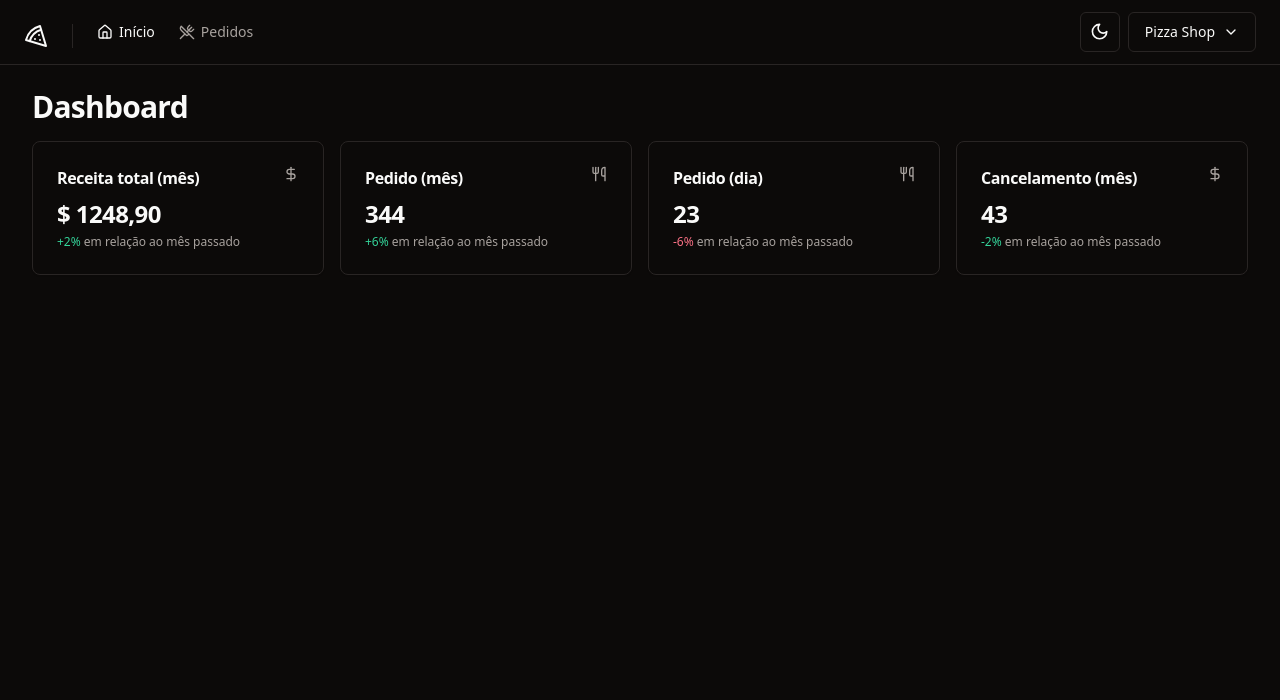
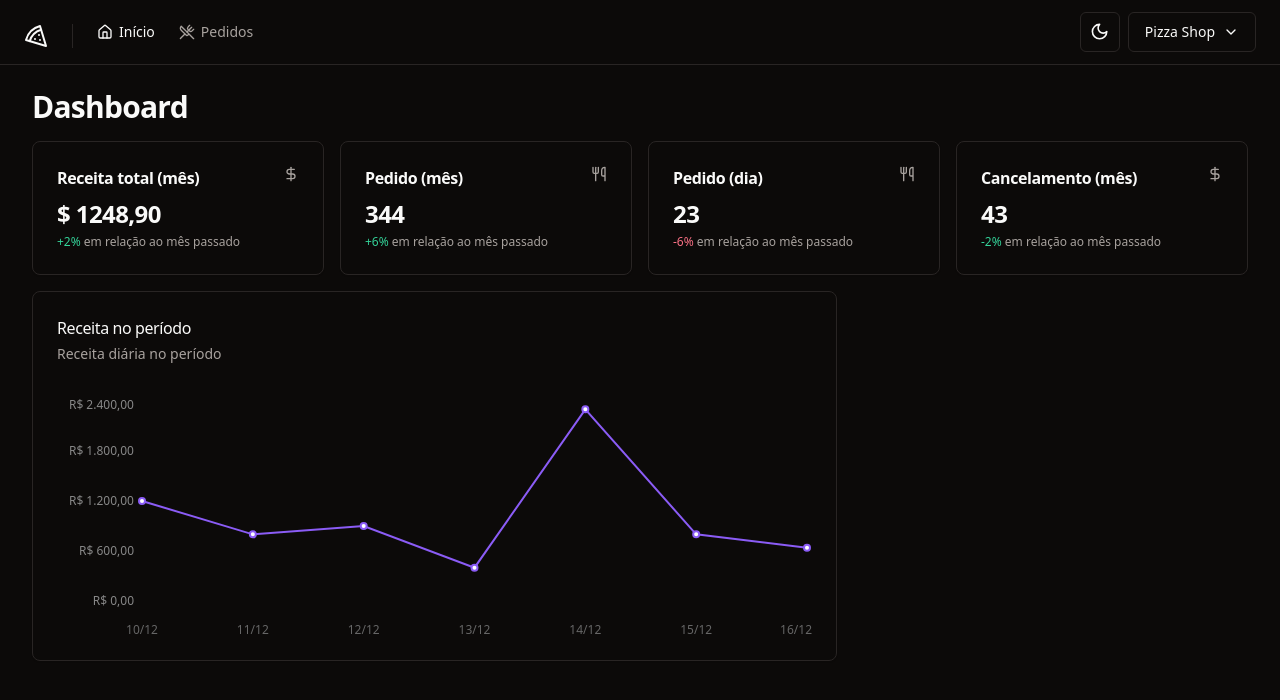
Before and after one commit to marcos-dev14/Pizza-Shop, a React (Vite) app: page / in a window 1280 px wide. Shown: the top 700 px of the page. Built offline with nearby package versions, Linux system fonts and the light colour scheme.

Commit message:
feat: gráfico de receita no período

```diff
--- a/package.json
+++ b/package.json
@@ -27,6 +27,7 @@
     "react-helmet-async": "^2.0.5",
     "react-hook-form": "^7.51.5",
     "react-router-dom": "^6.23.1",
+    "recharts": "^2.12.7",
     "shadcn-ui": "^0.8.0",
     "sonner": "^1.5.0",
     "sort-by": "^1.2.0",
--- a/src/pages/app/dashboard/dashboard.tsx
+++ b/src/pages/app/dashboard/dashboard.tsx
@@ -4,6 +4,7 @@ import { DayOrdersAmountCard } from './day-orders-amount-card'
 import { MonthCanceledOrderAmountCard } from './month-canceled-orders-amount-card'
 import { MonthOrderAmountCard } from './month-orders-amount-card'
 import { MonthRevenueCard } from './month-revenue-card'
+import { RevenueChart } from './revenue-chart'
 
 export function Dashboard() {
   return (
@@ -19,6 +20,10 @@ export function Dashboard() {
           <DayOrdersAmountCard />
           <MonthCanceledOrderAmountCard />
         </div>
+
+        <div className="grid grid-cols-9 gap-4">
+          <RevenueChart />
+        </div>
       </div>
     </>
   )
--- /dev/null
+++ b/src/pages/app/dashboard/revenue-chart.tsx
@@ -0,0 +1,71 @@
+import {
+  CartesianGrid,
+  Line,
+  LineChart,
+  ResponsiveContainer,
+  Tooltip,
+  XAxis,
+  YAxis,
+} from 'recharts'
+import colors from 'tailwindcss/colors'
+
+import {
+  Card,
+  CardContent,
+  CardDescription,
+  CardHeader,
+  CardTitle,
+} from '@/components/ui/card'
+
+const chartData = [
+  { date: '10/12', revenue: 1200 },
+  { date: '11/12', revenue: 800 },
+  { date: '12/12', revenue: 900 },
+  { date: '13/12', revenue: 400 },
+  { date: '14/12', revenue: 2300 },
+  { date: '15/12', revenue: 800 },
+  { date: '16/12', revenue: 640 },
+]
+
+export function RevenueChart() {
+  return (
+    <Card className="col-span-6">
+      <CardHeader className="flex-row items-center justify-between pb-8">
+        <div className="space-y-1">
+          <CardTitle className="text-base font-medium">
+            Receita no período
+          </CardTitle>
+          <CardDescription>Receita diária no período</CardDescription>
+        </div>
+      </CardHeader>
+
+      <CardContent>
+        <ResponsiveContainer width="100%" height={240}>
+          <LineChart data={chartData} style={{ fontSize: 12 }}>
+            <XAxis dataKey="date" tickLine={false} axisLine={false} dy={16} />
+
+            <YAxis
+              stroke="#888"
+              axisLine={false}
+              tickLine={false}
+              width={80}
+              tickFormatter={(value: number) =>
+                value.toLocaleString('pt-BR', {
+                  style: 'currency',
+                  currency: 'BRL',
+                })
+              }
+            />
+
+            <Line
+              type="linear"
+              dataKey="revenue"
+              strokeWidth={2}
+              stroke={colors.violet[500]}
+            />
+          </LineChart>
+        </ResponsiveContainer>
+      </CardContent>
+    </Card>
+  )
+}
```
Also changed, not shown: 1 other file (tests, documents, lock files or other folders).
